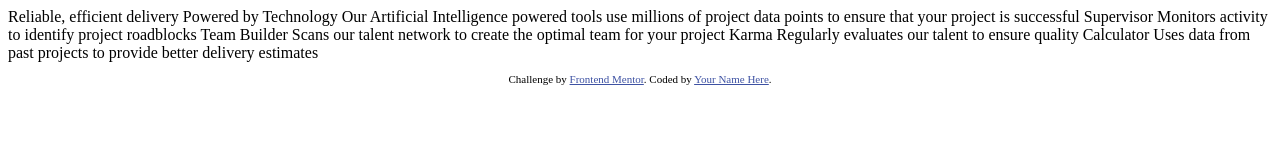
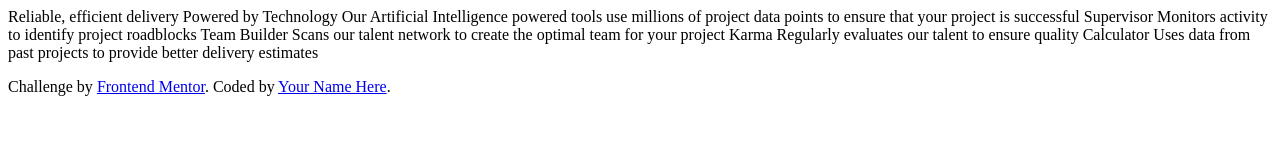
Before and after one commit to kelsondouglas/Front-End-Challenge-02, a plain HTML site: page index.html in a window 1280 px wide. Drawn offline with Linux system fonts and the light colour scheme.

Commit message:
Editando readme

```diff
--- a/index.html
+++ b/index.html
@@ -1,3 +1,4 @@
+
 <!DOCTYPE html>
 <html lang="en">
 <head>
@@ -8,11 +9,6 @@
 
   <title>Frontend Mentor | Four card feature section</title>
 
-  <!-- Feel free to remove these styles or customise in your own stylesheet 👍 -->
-  <style>
-    .attribution { font-size: 11px; text-align: center; }
-    .attribution a { color: hsl(228, 45%, 44%); }
-  </style>
 </head>
 <body>
 
```
Also changed, not shown: 1 other file.
